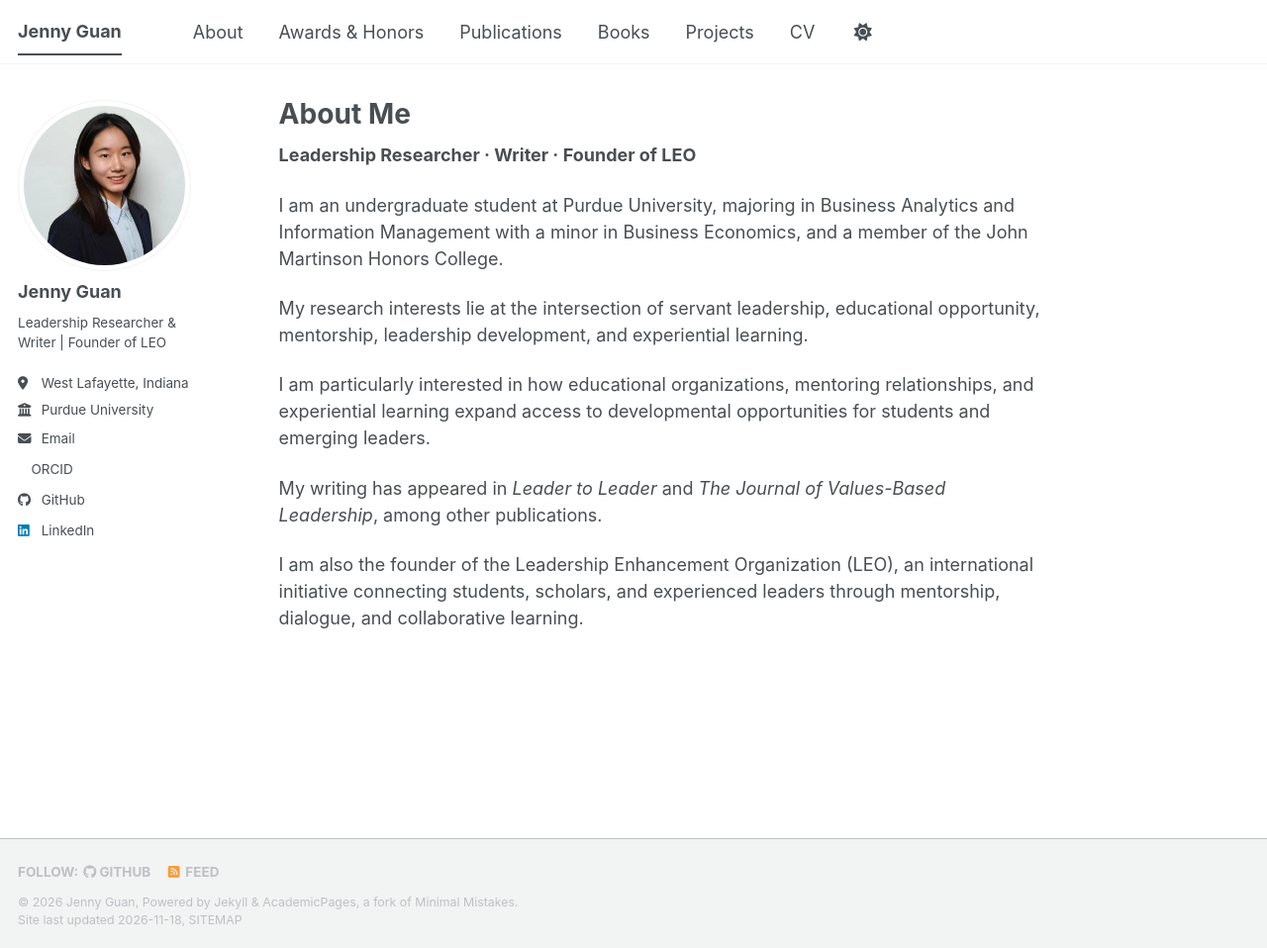
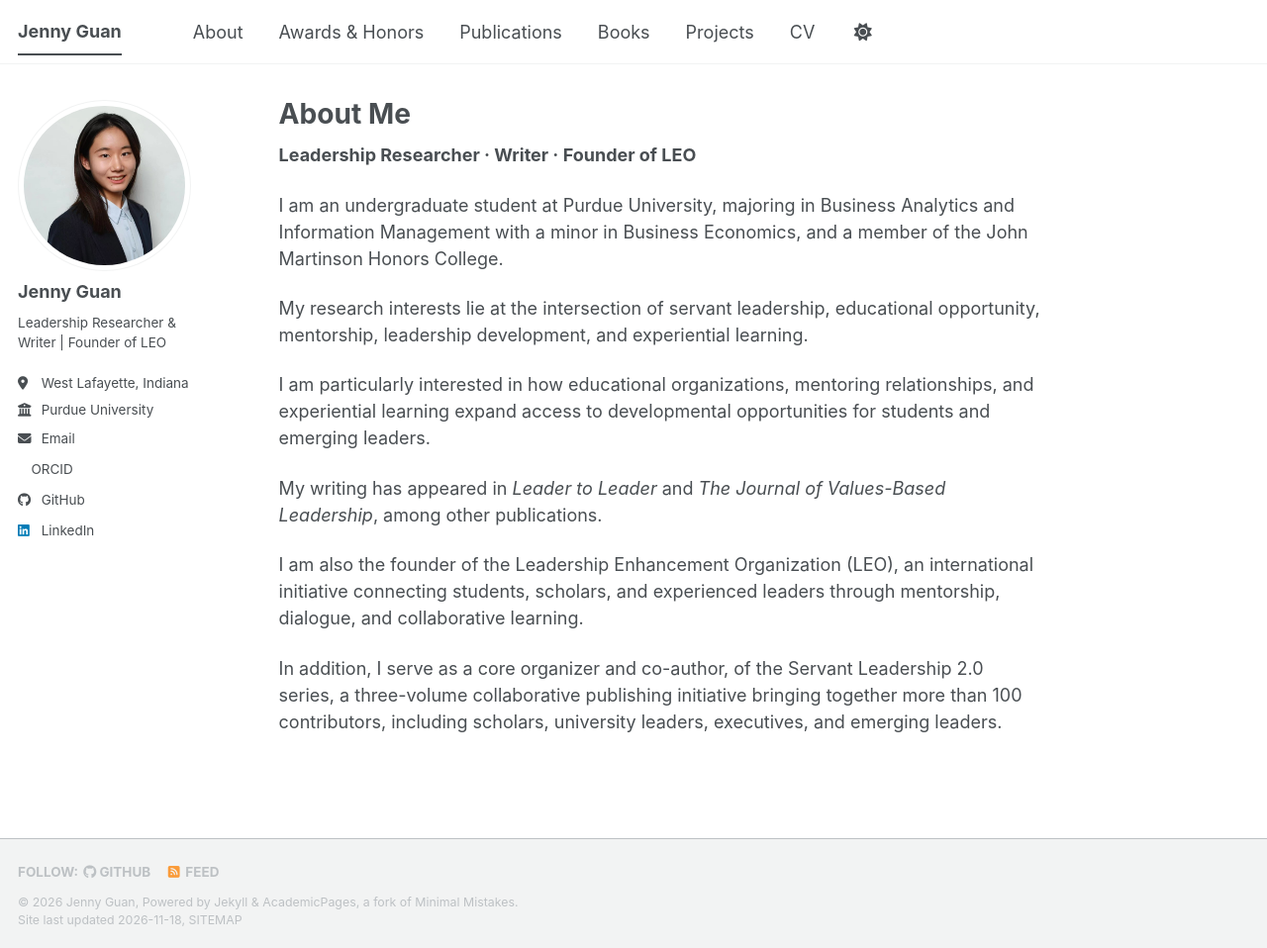
Before and after one commit to JennyGuan101/JennyGuan101.github.io, a Jekyll site: the page built from _pages/about.md, in a window 1280 px wide and 958 px high. Shown: the whole window at 99% size. Built offline with Jekyll 4.4.1, drawn with Linux system fonts in a browser that asks for light colours; a script bundle is joined from its source files by our own code; a style sheet for code colours, icons or effects is not loaded.

Commit message:
Update about.md

```diff
--- a/_pages/about.md
+++ b/_pages/about.md
@@ -18,3 +18,5 @@ I am particularly interested in how educational organizations, mentoring relatio
 My writing has appeared in *Leader to Leader* and *The Journal of Values-Based Leadership*, among other publications.
 
 I am also the founder of the Leadership Enhancement Organization (LEO), an international initiative connecting students, scholars, and experienced leaders through mentorship, dialogue, and collaborative learning.
+
+In addition, I serve as a core organizer and co-author,  of the Servant Leadership 2.0 series, a three-volume collaborative publishing initiative bringing together more than 100 contributors, including scholars, university leaders, executives, and emerging leaders.
```
